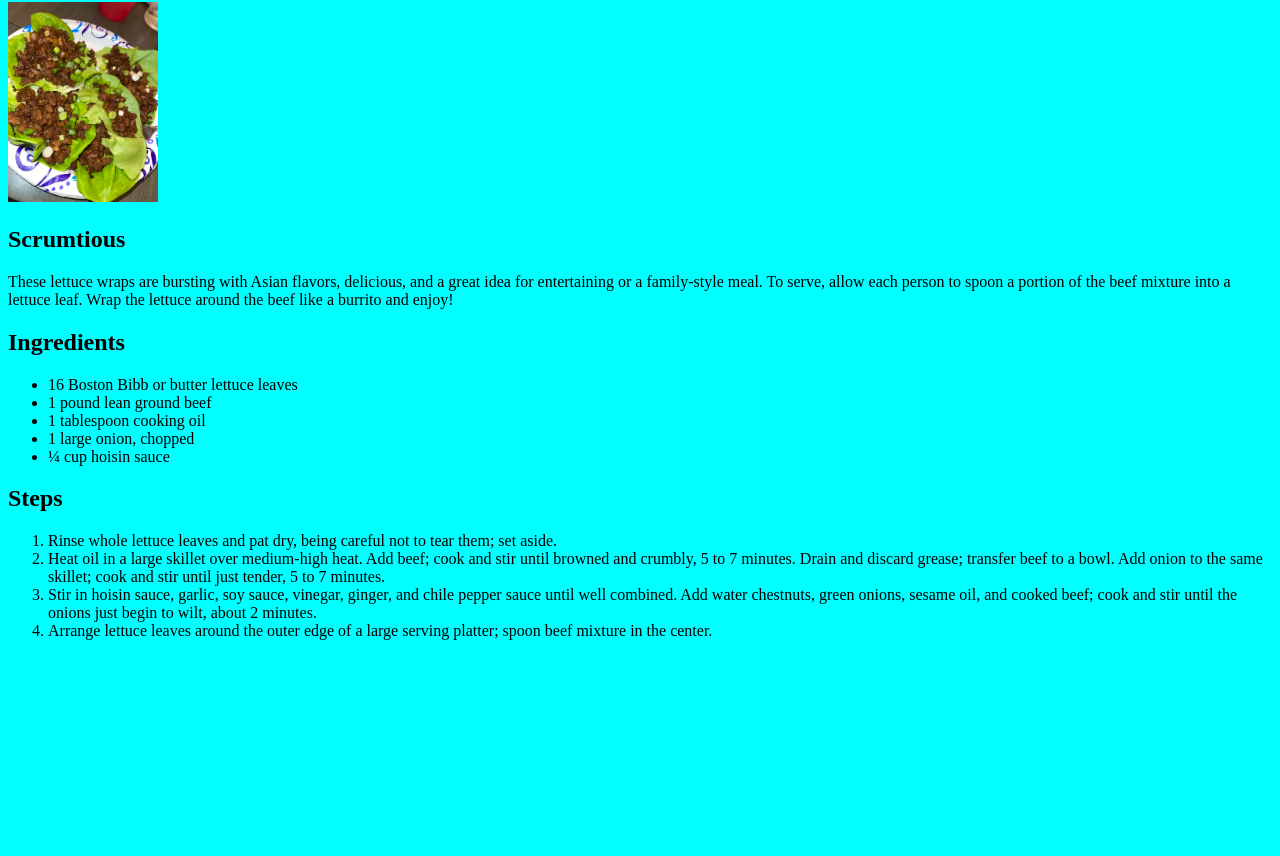
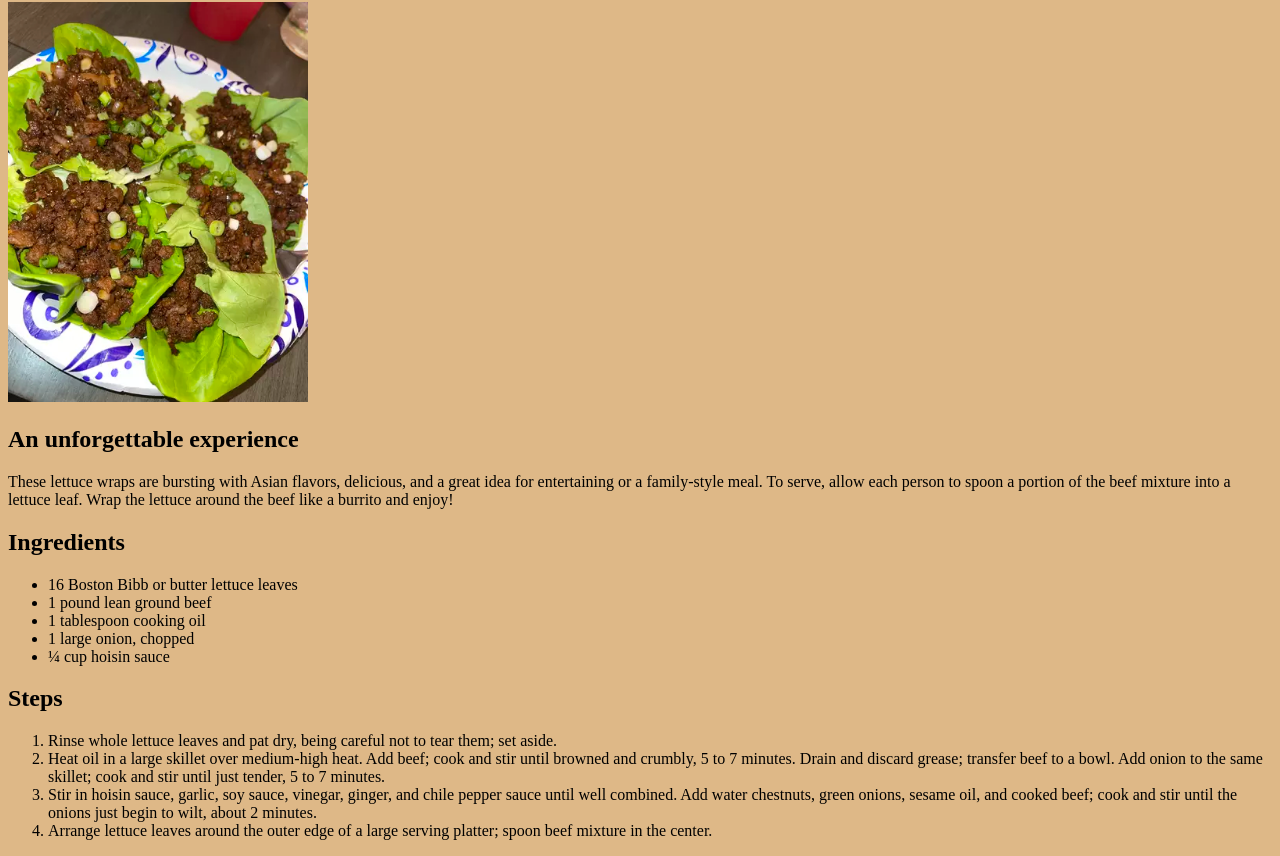
Before and after one commit to sajidmohd717/odin-recipes, a plain HTML site: page recipes/asian.html in a window 1280 px wide. Shown: the part 78-934 px from the top of the page. Before the commit the page ends 800 px from the top, so only its background shows below. Drawn offline with Linux system fonts and the light colour scheme.

Commit message:
Added images and better styling
Aadded image into first page now, it looks better and not a plain landing page.
I've also changed the background color to something that is more comfortable to the eyes.

```diff
--- a/recipes/asian.html
+++ b/recipes/asian.html
@@ -9,7 +9,7 @@
 <body>
     <h1>Asian Lettuce Wraps</h1>
     <img src="../images/asian.webp" alt="Image of Asian Lettuce Wraps" height="200px">
-    <h2>Scrumtious</h2>
+    <h2>An unforgettable experience</h2>
     <p>These lettuce wraps are bursting with Asian flavors, delicious, and a great idea for entertaining or a family-style meal. To serve, allow each person to spoon a portion of the beef mixture into a lettuce leaf. Wrap the lettuce around the beef like a burrito and enjoy!</p>
     <h2>Ingredients</h2>
     <ul>
--- a/styles/style.css
+++ b/styles/style.css
@@ -1,3 +1,7 @@
 html {
-    background-color: aqua;
+    background-color: burlywood;
 }
+
+img {
+    height: 400px
+}
```
Also changed, not shown: index.html (+1 -0 lines), 1 other file.
